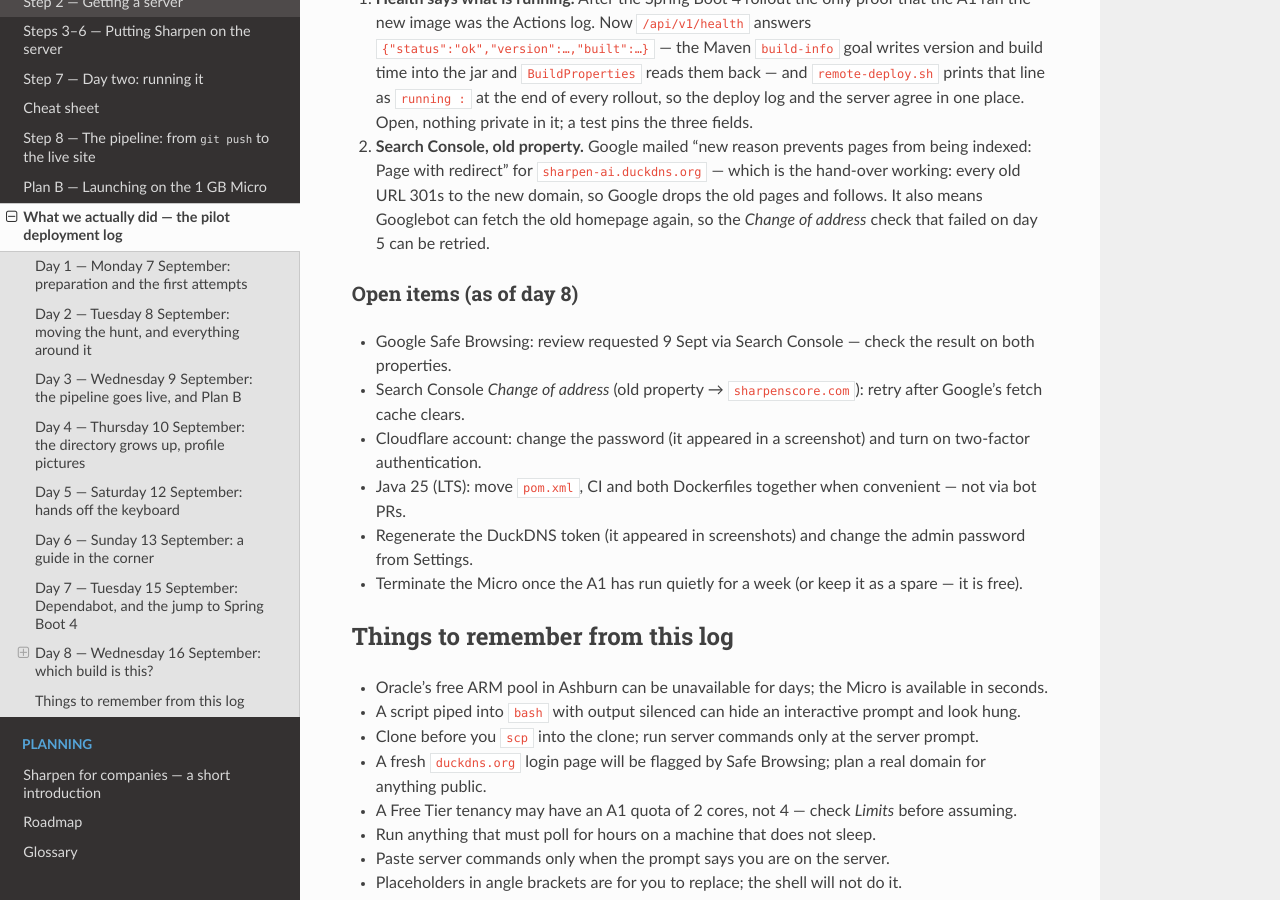
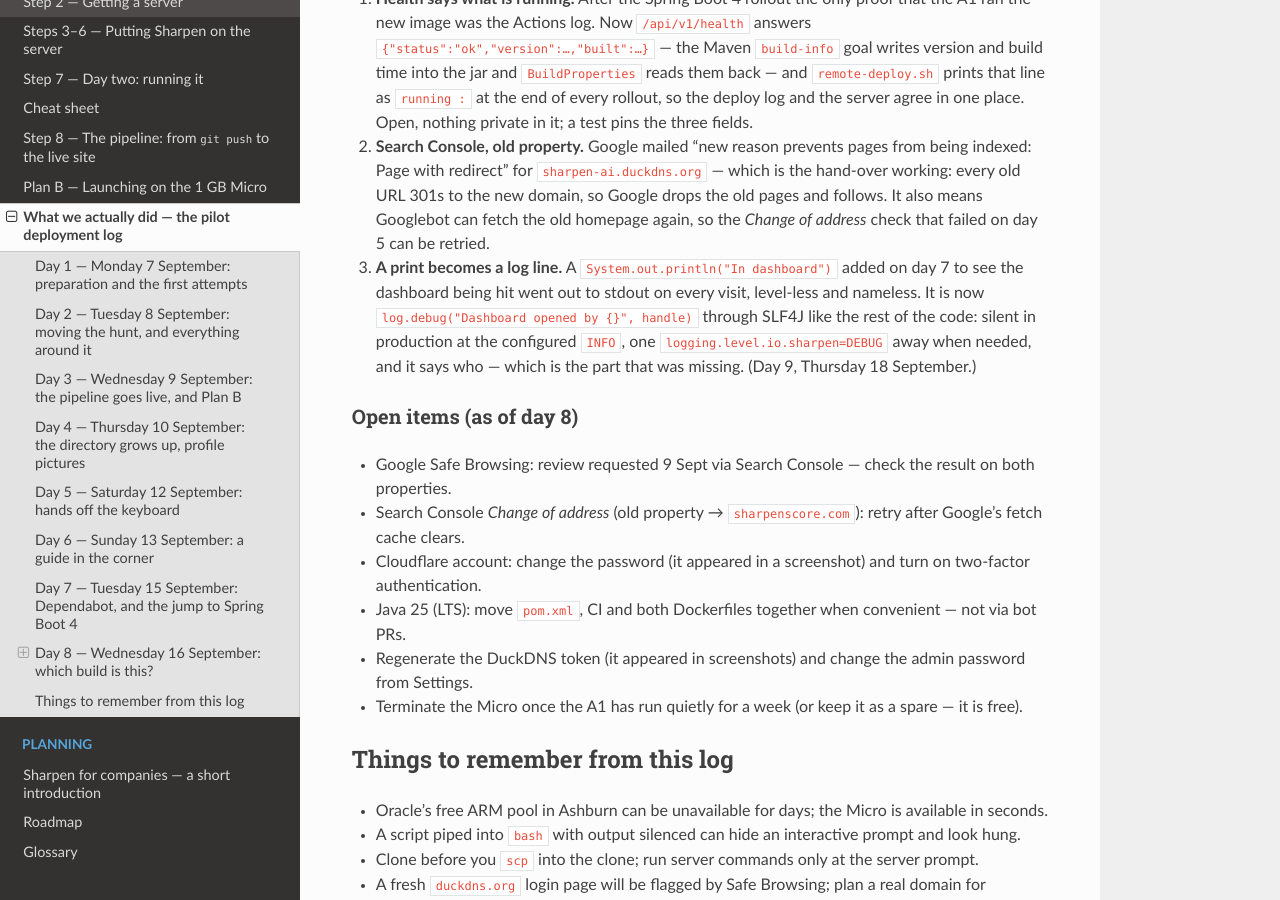
Before and after one commit to bhushanladde02/sharpen, a Sphinx documentation site: the page built from docs/deployment/09-pilot-log.rst, in a window 1280 px wide and 900 px high, scrolled down 10048 px. Built offline with Sphinx 7.4.7 and the Read the Docs theme 3.1.0, drawn with Linux system fonts in a browser that asks for light colours.

Commit message:
Dashboard entry log via SLF4J at DEBUG with the handle, instead of System.out

```diff
--- a/docs/deployment/09-pilot-log.rst
+++ b/docs/deployment/09-pilot-log.rst
@@ -406,6 +406,12 @@ Day 8 — Wednesday 16 September: which build is this?
    domain, so Google drops the old pages and follows. It also means Googlebot can fetch the old homepage
    again, so the *Change of address* check that failed on day 5 can be retried.
 
+#. **A print becomes a log line.** A ``System.out.println("In dashboard")`` added on day 7 to see the
+   dashboard being hit went out to stdout on every visit, level-less and nameless. It is now
+   ``log.debug("Dashboard opened by {}", handle)`` through SLF4J like the rest of the code: silent in
+   production at the configured ``INFO``, one ``logging.level.io.sharpen=DEBUG`` away when needed, and it
+   says who — which is the part that was missing. (Day 9, Thursday 18 September.)
+
 Open items (as of day 8)
 ^^^^^^^^^^^^^^^^^^^^^^^^
 
```
Also changed, not shown: 1 other file.
